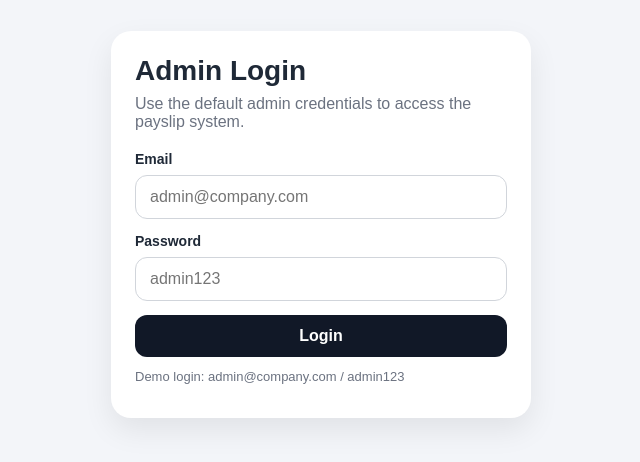
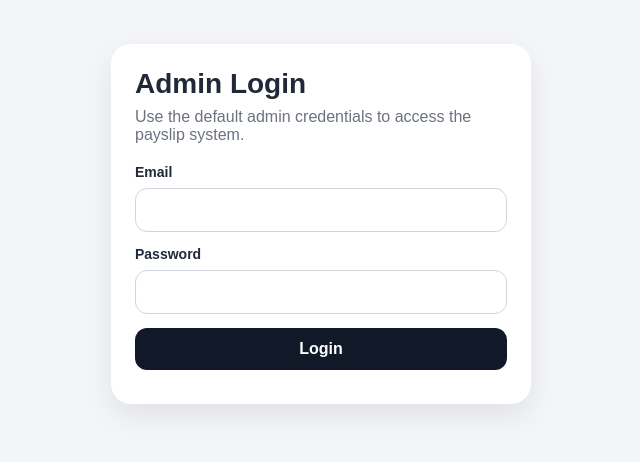
Before and after one commit to ramangiri/asung-bns, a website: page index.html in a window 1280 px wide. Shown: the part 176-638 px from the top of the page, without its empty margins (319-959 px from the left). Drawn offline with Linux system fonts and the light colour scheme.

Commit message:
Fix HTML structure for login form fields

```diff
--- a/index.html
+++ b/index.html
@@ -14,11 +14,10 @@
             <h1>Admin Login</h1>
             <p>Use the default admin credentials to access the payslip system.</p>
             <form id="loginForm">
-                <div class="field"><label>Email</label><input id="email" type="email" placeholder="admin@company.com"
+                <div class="field"><label>Email</label><input id="email" type="email"
                         required></div>
-                <div class="field"><label>Password</label><input id="password" type="password" placeholder="admin123"
+                <div class="field"><label>Password</label><input id="password" type="password"
                         required></div><button class="btn full" type="submit">Login</button>
-                <div class="note" style="margin-top:12px">Demo login: admin@company.com / admin123</div>
                 <div id="loginError" class="error"></div>
             </form>
         </div>
```
